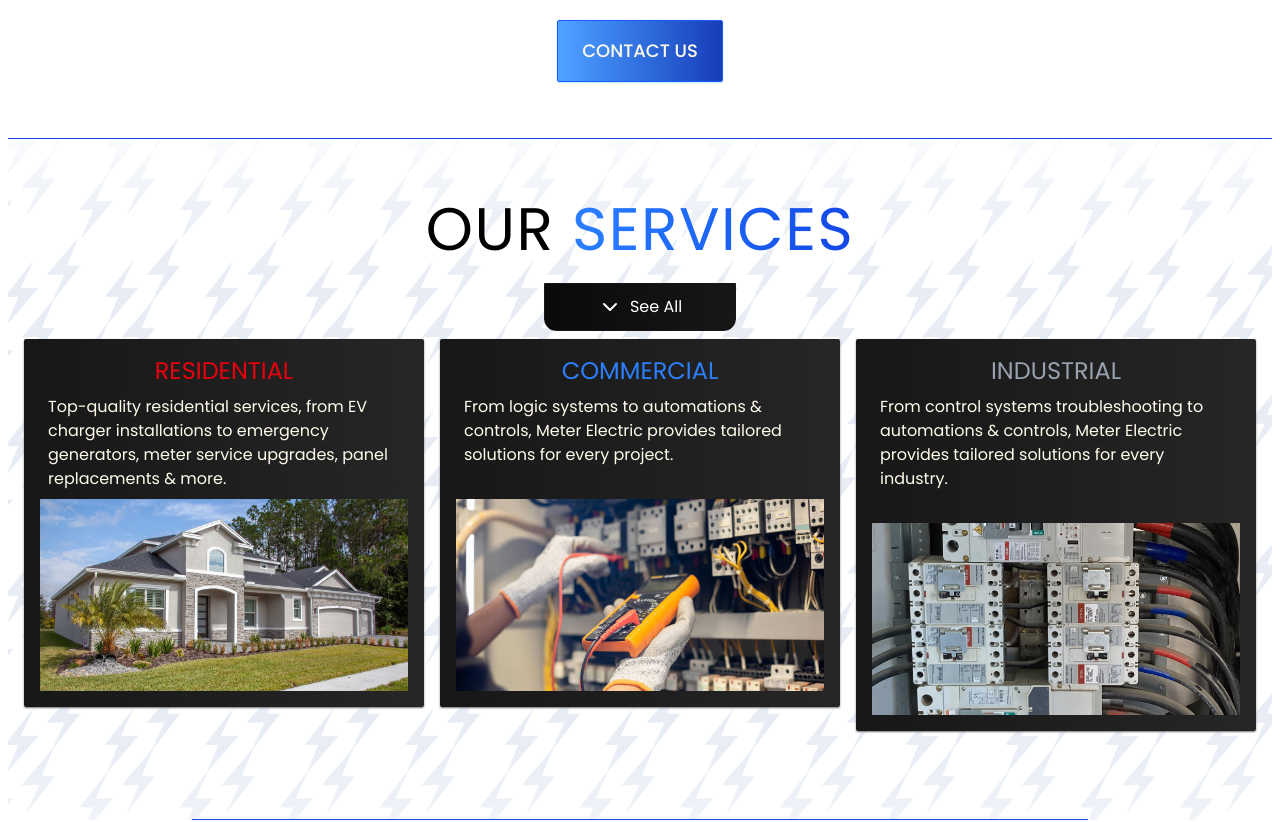
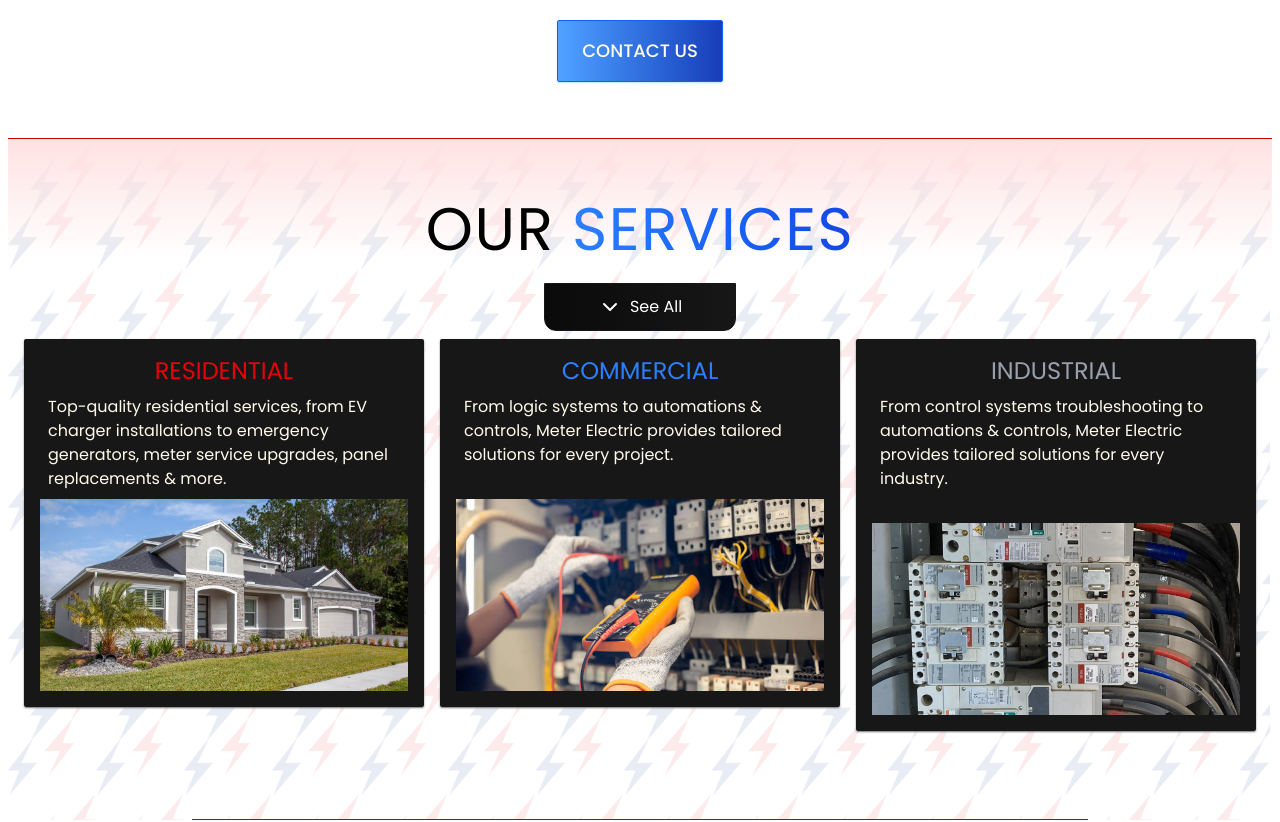
Before and after one commit to vtonu/meterelectric, a React (Vite) app: page / in a window 1280 px wide. Shown: the part 280-1102 px from the top of the page. Built offline with nearby package versions, Linux system fonts and the light colour scheme; what tailwindcss-motion would draw is missing.

Commit message:
updated background, text, borders & colors (v3.2.2)

```diff
--- a/src/components/ContactUs.jsx
+++ b/src/components/ContactUs.jsx
@@ -51,13 +51,13 @@ const Contacts = ({ homeRef }) => {
 
   return (
     <div
-      className="mt-20  tracking-wide min-h-[300px]  border-blue-700 bg-cover bg-center"
+      className="mt-20  tracking-wide min-h-[300px]   bg-fixed bg-center "
       style={{
         backgroundImage: `url(${backgroundImage})`,
       }}
     >
-      {/* Separate div for the border at the bottom */}
-      <div className="border-b border-blue-700 max-w-4xl mx-auto"></div>
+      {/* Separate div for the border above remove max-w-4xl mx-auto for the line to extend*/}
+      <div className="border-t-1 border-red-700 max-w-4xl mx-auto "></div>
       <h2 className="flex flex-col items-center gap-2 pt-12 mt-2 mb-2 text-5xl tracking-wide text-center">
         <div>
           CONTACT{" "}
--- a/src/components/FeatureSection.jsx
+++ b/src/components/FeatureSection.jsx
@@ -2,17 +2,26 @@ import React, { useState } from "react";
 import { Link } from "react-router-dom";
 import { features } from "../constants";
 import { ChevronDown, ChevronUp } from "lucide-react";
-import backgroundImage from "../assets/backgroundwires.png";
+import backgroundImage from "../assets/backgroundwires2.png";
 
 // List of services to display in the expandable section
 const services = [
   "Emergency Generator Installation",
+  "Electrical Safety Inspections",
   "Panel Upgrades & Replacement",
+  "EV Car Charger Installation",
   "Electrical Installation Services",
-  "Electrical Safety Inspections",
-  "EV Car Charger Installation",
+  "Switches & Outlets Installation",
+  "Lighting Installation / Repair",
+  "Fan & Chandelier Installation",
+  "Smart Switches / Devices",
+  "200 & 400 Amp Service Panel",
+  "Whole House Rewiring",
+  "Panel Breaker Replacing",
+  "Electrical Troubleshooting",
   "Electrical Rewiring",
   "Electrical Repairs",
+  "GFCI / AFCI Installation",
   "Surge Protection",
 ];
 
@@ -25,7 +34,7 @@ const FeatureSection = () => {
 
   return (
     <div
-      className="relative mt-10 border-blue-700 min-h-[600px]  bg-center bg-fixed"
+      className="relative mt-10 border-blue-700 min-h-[600px]  bg-cover bg-fixed"
       style={{
         backgroundImage: `url(${backgroundImage})`,
       }}
@@ -34,7 +43,7 @@ const FeatureSection = () => {
       {/* <div className="absolute h-full w-full bg-[radial-gradient(#3B82F6_1px,transparent_1px)] [background-size:16px_16px] [mask-image:radial-gradient(clip_50%_50%_at_50%_50%,#000_100%,transparent_100%)] z-10 pointer-events-none"></div> */}
 
       {/* Section Title */}
-      <h2 className="text-4xl tracking-wide text-center border-t border-blue-700 sm:text-5xl lg:text-6xl">
+      <h2 className="text-4xl tracking-wide text-center border-t-1  border-red-700 sm:text-5xl lg:text-6xl  bg-gradient-to-b from-red-100 to-transparent">
         <br></br>
         OUR{" "}
         <span className="text-transparent bg-linear-to-r from-blue-500 to-blue-700 bg-clip-text">
@@ -52,7 +61,7 @@ const FeatureSection = () => {
             className={`flex items-center justify-center cursor-pointer w-48 h-12 text-white ${
               isExpanded
                 ? "bg-black rounded-none border-none shadow-none"
-                : "border-neutral-900 border-1 bg-linear-to-r from-neutral-950 to-neutral-900 hover:to-neutral-600 shadow-neutral-500 rounded-b-xl motion-preset-fade  motion-preset-blur-down"
+                : "border-neutral-900 border-1 bg-linear-to-r from-neutral-950 to-neutral-900 hover:to-neutral-800 shadow-neutral-500 rounded-b-xl motion-preset-fade  motion-preset-blur-down"
             }`}
           >
             {/* Chevron icon and button label */}
@@ -68,25 +77,26 @@ const FeatureSection = () => {
           }`}
         >
           <div
-            className={`motion-preset-focus motion-preset-blur-right max-w-lg p-6 mx-auto mt-0 text-lg text-white bg-black shadow-lg ${
+            className={`lg:max-w-2xl motion-preset-focus flex justify-center items-center motion-preset-blur-right max-w-lg p-6 mx-auto mt-0 text-lg text-white bg-black shadow-lg ${
               isExpanded
                 ? "rounded-none"
                 : "motion-preset-fade motion-preset-blur-down"
             }`}
           >
             {/* List of services */}
-            <ul className="list-disc list-inside ">
+            <ul className=" grid grid-cols-1 sm:grid-cols-2 gap-x-4 gap-y-2 list-disc list-outside text-sm ">
               {services.map((service, index) => (
-                <li key={index} className="mb-4">
-                  {service}
-                </li>
+                <li key={index}>{service}</li>
               ))}
             </ul>
           </div>
         </div>
 
         {/* Features Section */}
-        <div className="flex flex-wrap motion-preset-fade ">
+        <div
+          className="flex flex-wrap motion-preset-fade"
+          onContextMenu={(e) => e.preventDefault()} // Disable right-click
+        >
           {features.map((feature, index) => (
             <div key={index} className="w-full sm:w-1/2 lg:w-1/3 ">
               <div>
@@ -107,7 +117,7 @@ const FeatureSection = () => {
         <div className="grid grid-cols-2 gap-2 pb-20 md:grid-cols-3"></div>
       </div>
       {/* Separate div for the border at the bottom */}
-      <div className="border-b border-blue-700 max-w-4xl mx-auto"></div>
+      <div className="border-b border-red-700 max-w-4xl mx-auto"></div>
     </div>
   );
 };
--- a/src/components/Footer.jsx
+++ b/src/components/Footer.jsx
@@ -1,13 +1,16 @@
 import logo from "../assets/logo.png";
-import { Link } from "react-router-dom";
 
 const Footer = () => {
   return (
-    <footer className="py-10  text-center border-t border-blue-700 ">
+    <footer className="py-10  text-center border-t border-blue-700 bg-gradient-to-b from-blue-100 to-transparent">
       <h3 className="flex flex-col items-center">
-        <Link to="/">
-          <img className="h-20 m-2 cursor-pointer" src={logo} alt="Logo" />
-        </Link>
+        <img
+          className="h-20 m-2"
+          src={logo}
+          alt="Logo"
+          onContextMenu={(e) => e.preventDefault()} // Disable right-click
+          style={{ cursor: "default" }} // Set default cursor
+        />
       </h3>
       <h6 className="flex items-center justify-center gap-2 text-sm font-medium text-blue-700">
         LIC#: METEREL772R7
--- a/src/components/Partners.jsx
+++ b/src/components/Partners.jsx
@@ -3,8 +3,8 @@ import { partners } from "../constants"; // Importing the list of partners from
 const Partners = () => {
   return (
     <div className="mt-20 tracking-wide min-h-[300px]  border-blue-700">
-      {/* Separate div for the border at the bottom */}
-      <div className="border-b border-blue-700 max-w-4xl mx-auto"></div>
+      {/* Separate div for the border at the top */}
+      <div className="border-b border-blue-700 max-w-4xl mx-auto "></div>
       {/* Section title */}
       <h2 className="pt-20 mt-6 text-5xl tracking-wide text-center sm:text-5xl lg:text-6xl">
         OUR{" "}
--- a/src/components/Projects.jsx
+++ b/src/components/Projects.jsx
@@ -16,11 +16,11 @@ const NextArrow = (props) => {
   const { className, onClick, style } = props;
   return (
     <div
-      className={`${className} opacity-95`}
+      className={`${className} opacity-95 motion-preset-fade  motion-preset-blur-down`}
       onClick={onClick}
       style={{
         ...style,
-        right: "10px",
+        right: "-30px",
         zIndex: 1,
         width: "30px",
         height: "30px",
@@ -38,11 +38,11 @@ const PrevArrow = (props) => {
   const { className, onClick, style } = props;
   return (
     <div
-      className={`${className} opacity-95 `}
+      className={`${className} opacity-95 motion-preset-fade  motion-preset-blur-down`}
       onClick={onClick}
       style={{
         ...style,
-        left: "10px",
+        left: "-30px",
         zIndex: 1,
         width: "30px",
         height: "30px",
@@ -65,7 +65,7 @@ const Projects = () => {
     slidesToScroll: 1,
     arrows: true,
     autoplay: true,
-    autoplaySpeed: 2000,
+    autoplaySpeed: 5000,
     nextArrow: <NextArrow />,
     prevArrow: <PrevArrow />,
   };
--- a/src/constants/index.jsx
+++ b/src/constants/index.jsx
@@ -20,9 +20,8 @@ export const partners = [
 
 export const features = [
   {
-    link: "/residential",
     description: (
-      <div className="p-4 font-normal text-center  rounded-xs shadow-xs border-neutral-900  font-sm  bg-linear-to-r from-neutral-900 to-neutral-800 hover:to-neutral-700 shadow-neutral-500">
+      <div className="p-4 font-normal text-center  rounded-xs shadow-xs border-neutral-900  font-sm  bg-linear-to-r from-neutral-900 to-neutral-900 cursor-default shadow-neutral-500">
         <span className="text-2xl text-red-600">RESIDENTIAL</span>
         <p className="p-2 text-left">
           Top-quality residential services, from EV charger installations to
@@ -38,9 +37,8 @@ export const features = [
     ),
   },
   {
-    link: "/commercial",
     description: (
-      <div className="p-4 font-normal text-center  rounded-xs shadow-xs border-neutral-900 font-sm  bg-linear-to-r from-neutral-900 to-neutral-800 hover:to-neutral-700 shadow-neutral-500">
+      <div className="p-4 font-normal text-center  rounded-xs shadow-xs border-neutral-900 font-sm  bg-linear-to-r from-neutral-900 to-neutral-900 cursor-default shadow-neutral-500">
         <span className="text-2xl text-blue-500">COMMERCIAL</span>
         <p className="p-2 text-left">
           From logic systems to automations & controls, Meter Electric provides
@@ -57,9 +55,8 @@ export const features = [
   },
 
   {
-    link: "/industrial",
     description: (
-      <div className="p-4 font-normal text-center  rounded-xs shadow-xs border-neutral-900  font-sm  bg-linear-to-r from-neutral-900 to-neutral-800 hover:to-neutral-700 shadow-neutral-500">
+      <div className="p-4 font-normal text-center  rounded-xs shadow-xs border-neutral-900  font-sm  bg-linear-to-r from-neutral-900 to-neutral-900 cursor-default shadow-neutral-500">
         <span className="text-2xl text-gray-400 ">INDUSTRIAL</span>
         <p className="p-2 text-left">
           From control systems troubleshooting to automations & controls, Meter
```
Also changed, not shown: src/assets/backgroundwires2.png, 1 other file (tests, documents, lock files or other folders).
